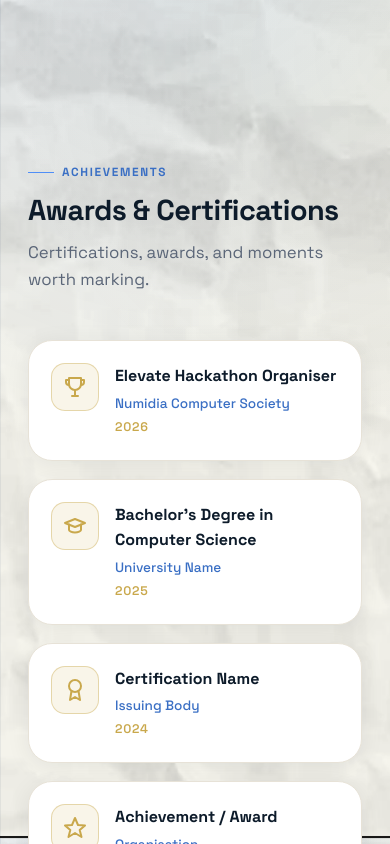
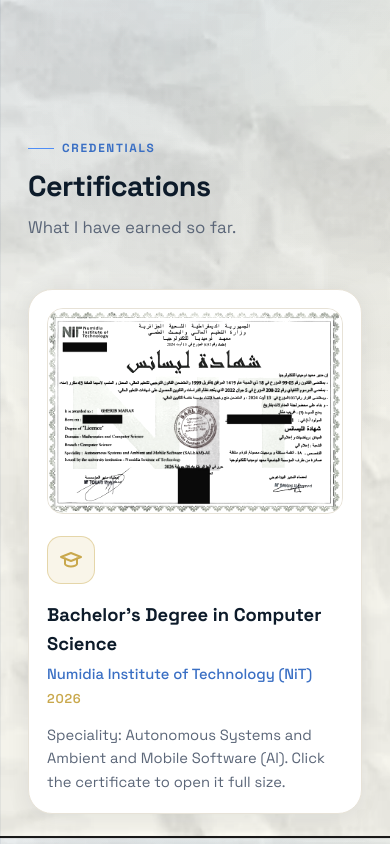
Before and after one commit to manarghr/Portfolio-, a Next.js app: page / in a window 390 px wide. Shown: the part 10980-11824 px from the top of the page. Built offline with nearby package versions, Linux system fonts and the light colour scheme.

Commit message:
rebuild the certifications section

```diff
--- a/src/app/globals.css
+++ b/src/app/globals.css
@@ -1224,32 +1224,69 @@
   .journey-detail h3 { font-size: 1.15rem; }
   .jd-note { font-size: 0.94rem; }
 }
+
 /* ─── Achievements ─────────────────────────────────────────── */
 .achievements-section { background: transparent; }
 
-.achievements-grid {
+/* one certificate, shown large next to what it says */
+.certificate {
   display: grid;
-  grid-template-columns: repeat(auto-fill, minmax(280px, 1fr));
-  gap: 18px;
+  grid-template-columns: minmax(0, 1.35fr) minmax(0, 1fr);
+  gap: 32px;
+  align-items: center;
   margin-top: 48px;
-}
-
-.achievement-card {
   background: var(--surface);
   border: 1px solid var(--border);
   border-radius: var(--radius-lg);
-  padding: 22px;
-  display: flex;
-  gap: 16px;
-  align-items: flex-start;
+  padding: 24px;
   box-shadow: var(--shadow);
-  transition: border-color 0.18s, box-shadow 0.18s, transform 0.18s;
-}
-
-.achievement-card:hover {
-  border-color: var(--accent-500);
+}
+
+.certificate-shot {
+  display: block;
+  border-radius: var(--radius);
+  overflow: hidden;
+  border: 1px solid var(--border);
+  background: var(--surface-2);
+  line-height: 0;
+  transition: box-shadow 0.18s, transform 0.18s;
+}
+.certificate-shot:hover {
   box-shadow: var(--glow);
   transform: translateY(-3px);
+}
+.certificate-shot img {
+  width: 100%;
+  height: auto;
+  display: block;
+  /* the certificate ships bright green, which fights the palette.
+     near-grayscale kills it without tinting the whole thing yellow */
+  filter: grayscale(0.94) contrast(1.07) brightness(1.03);
+}
+
+.certificate-body h3 {
+  font-size: 1.15rem;
+  font-weight: 700;
+  color: var(--text);
+  margin: 16px 0 4px;
+}
+.certificate-body .issuer {
+  font-size: 0.92rem;
+  color: var(--accent-600);
+  font-weight: 500;
+  margin-bottom: 3px;
+}
+.certificate-body .year {
+  font-size: 0.8rem;
+  color: var(--gold);
+  font-weight: 600;
+  letter-spacing: 0.06em;
+}
+.certificate-note {
+  margin-top: 14px;
+  font-size: 0.92rem;
+  line-height: 1.6;
+  color: var(--text-muted);
 }
 
 .achievement-icon {
@@ -1265,25 +1302,12 @@
 }
 .achievement-icon svg { width: 24px; height: 24px; stroke: var(--gold); fill: none; }
 
-.achievement-content h3 {
-  font-size: 1rem;
-  font-weight: 700;
-  color: var(--text);
-  margin-bottom: 4px;
-}
-
-.achievement-content .issuer {
-  font-size: 0.85rem;
-  color: var(--accent-600);
-  font-weight: 500;
-  margin-bottom: 3px;
-}
-
-.achievement-content .year {
-  font-size: 0.78rem;
-  color: var(--gold);
-  font-weight: 600;
-  letter-spacing: 0.06em;
+@media (max-width: 860px) {
+  .certificate {
+    grid-template-columns: 1fr;
+    gap: 22px;
+    padding: 18px;
+  }
 }
 
 /* ─── Contact ──────────────────────────────────────────────── */
--- a/src/components/Achievements.tsx
+++ b/src/components/Achievements.tsx
@@ -1,19 +1,4 @@
-import type { ReactNode } from 'react'
 import Doodle from '@/components/Doodle'
-
-const TrophyIcon = (
-  <svg viewBox="0 0 24 24" strokeWidth="2" strokeLinecap="round" strokeLinejoin="round">
-    <path d="M6 9a6 6 0 0 0 12 0V3H6z" />
-    <path d="M6 5H3v2a3 3 0 0 0 3 3M18 5h3v2a3 3 0 0 1-3 3M9 21h6M12 15v6" />
-  </svg>
-)
-
-const MedalIcon = (
-  <svg viewBox="0 0 24 24" strokeWidth="2" strokeLinecap="round" strokeLinejoin="round">
-    <circle cx="12" cy="8" r="6" />
-    <path d="M8.5 13 7 22l5-3 5 3-1.5-9" />
-  </svg>
-)
 
 const CapIcon = (
   <svg viewBox="0 0 24 24" strokeWidth="2" strokeLinecap="round" strokeLinejoin="round">
@@ -21,22 +6,6 @@
     <path d="M6 10.5V16c0 1 2.7 2.5 6 2.5s6-1.5 6-2.5v-5.5" />
   </svg>
 )
-
-const StarIcon = (
-  <svg viewBox="0 0 24 24" strokeWidth="2" strokeLinecap="round" strokeLinejoin="round">
-    <path d="M12 2 15 9l7 .5-5.3 4.6L18.5 21 12 17l-6.5 4 1.8-6.9L2 9.5 9 9z" />
-  </svg>
-)
-
-type Item = { icon: ReactNode; title: string; issuer: string; year: string }
-
-const items: Item[] = [
-  { icon: TrophyIcon, title: 'Elevate Hackathon Organiser', issuer: 'Numidia Computer Society', year: '2026' },
-  { icon: CapIcon,    title: "Bachelor's Degree in Computer Science", issuer: 'University Name', year: '2025' },
-  { icon: MedalIcon,  title: 'Certification Name', issuer: 'Issuing Body', year: '2024' },
-  { icon: StarIcon,   title: 'Achievement / Award', issuer: 'Organisation', year: '2023' },
-  // Add your real achievements here
-]
 
 export default function Achievements() {
   return (
@@ -47,21 +16,37 @@
       <Doodle variant="star" float style={{ bottom: '16%', left: '11%', width: 30 }} />
 
       <div className="section-inner">
-        <p className="section-eyebrow">Achievements</p>
-        <h2 className="section-heading">Awards &amp; Certifications</h2>
-        <p className="section-sub">Certifications, awards, and moments worth marking.</p>
+        <p className="section-eyebrow">Credentials</p>
+        <h2 className="section-heading">Certifications</h2>
+        <p className="section-sub">What I have earned so far.</p>
 
-        <div className="achievements-grid">
-          {items.map((item, i) => (
-            <div key={i} className="achievement-card reveal">
-              <div className="achievement-icon">{item.icon}</div>
-              <div className="achievement-content">
-                <h3>{item.title}</h3>
-                <p className="issuer">{item.issuer}</p>
-                <p className="year">{item.year}</p>
-              </div>
-            </div>
-          ))}
+        <div className="certificate reveal">
+          <a
+            className="certificate-shot"
+            href="/degree-nit.jpg"
+            target="_blank"
+            rel="noreferrer"
+            aria-label="Open the degree certificate at full size"
+          >
+            <img
+              src="/degree-nit.jpg"
+              alt="Licence degree from Numidia Institute of Technology in Autonomous Systems and Ambient and Mobile Software (AI)"
+              width={1600}
+              height={1112}
+              loading="lazy"
+            />
+          </a>
+
+          <div className="certificate-body">
+            <div className="achievement-icon">{CapIcon}</div>
+            <h3>Bachelor&rsquo;s Degree in Computer Science</h3>
+            <p className="issuer">Numidia Institute of Technology (NiT)</p>
+            <p className="year">2026</p>
+            <p className="certificate-note">
+              Speciality: Autonomous Systems and Ambient and Mobile Software (AI). Click the
+              certificate to open it full size.
+            </p>
+          </div>
         </div>
       </div>
     </section>
--- a/src/components/Journey.tsx
+++ b/src/components/Journey.tsx
@@ -41,7 +41,7 @@
     from: [2023, 6],
     to: [2023, 6],
     row: 0,
-    note: 'Finished secondary school and headed straight into Computer Science.',
+    note: 'Finished high school and went straight into Computer Science.',
   },
   {
     id: 'bsc',
@@ -64,7 +64,7 @@
     from: [2025, 7],
     to: [2025, 8],
     note:
-      'Built a machine learning pipeline for customer churn prediction, covering data preprocessing, model training and evaluation, and a comparative analysis of classification algorithms.',
+      'Built a machine learning pipeline that predicts which customers are about to leave, from cleaning the raw data to training, testing and comparing the models.',
   },
   {
     id: 'socgen',
@@ -74,7 +74,7 @@
     from: [2026, 5],
     to: [2026, 5],
     note:
-      'Co-developed an offline, privacy-compliant OCR fraud detection system that processes CNIs, passports and payroll slips entirely on CPU, combining OCR confidence analysis, image forensics and cross-document verification to produce an explainable fraud risk score.',
+      'Helped build a tool that spots forged ID cards, passports and payroll slips. It reads each document, checks them against each other and gives a fraud score you can actually explain, all running offline so no data ever leaves the bank.',
   },
 
   {
@@ -84,7 +84,7 @@
     place: 'NCS Club',
     from: [2024, 2],
     to: [2024, 9],
-    note: 'Joined as a member and jumped into the club’s events.',
+    note: 'Took part in several of the club tech events and hackathons.',
   },
   {
     id: 'organizer',
@@ -93,7 +93,8 @@
     place: 'NCS Club',
     from: [2024, 10],
     to: [2025, 9],
-    note: 'Became an organizer, helping run tech events for the community.',
+    note:
+      'Worked in the dev and media departments, building event websites and organizing tech events together with the rest of the team.',
   },
   {
     id: 'weblead',
@@ -101,9 +102,9 @@
     title: 'Web Dev Lead',
     place: 'NCS Club',
     from: [2025, 10],
-    to: END,
-    ongoing: true,
-    note: 'Stepped up to lead the web team and its projects.',
+    to: [2026, 8],
+    note:
+      'Led the web team that built and shipped the club event websites, while still organizing tech events with the rest of the team.',
   },
 ]
 
--- a/src/components/Navbar.tsx
+++ b/src/components/Navbar.tsx
@@ -6,7 +6,7 @@
   { href: '#skills', label: 'Skills' },
   { href: '#projects', label: 'Projects' },
   { href: '#journey', label: 'Journey' },
-  { href: '#achievements', label: 'Awards' },
+  { href: '#achievements', label: 'Certifications' },
 ]
 
 export default function Navbar() {
```
Also changed, not shown: public/degree-nit.jpg (added).
